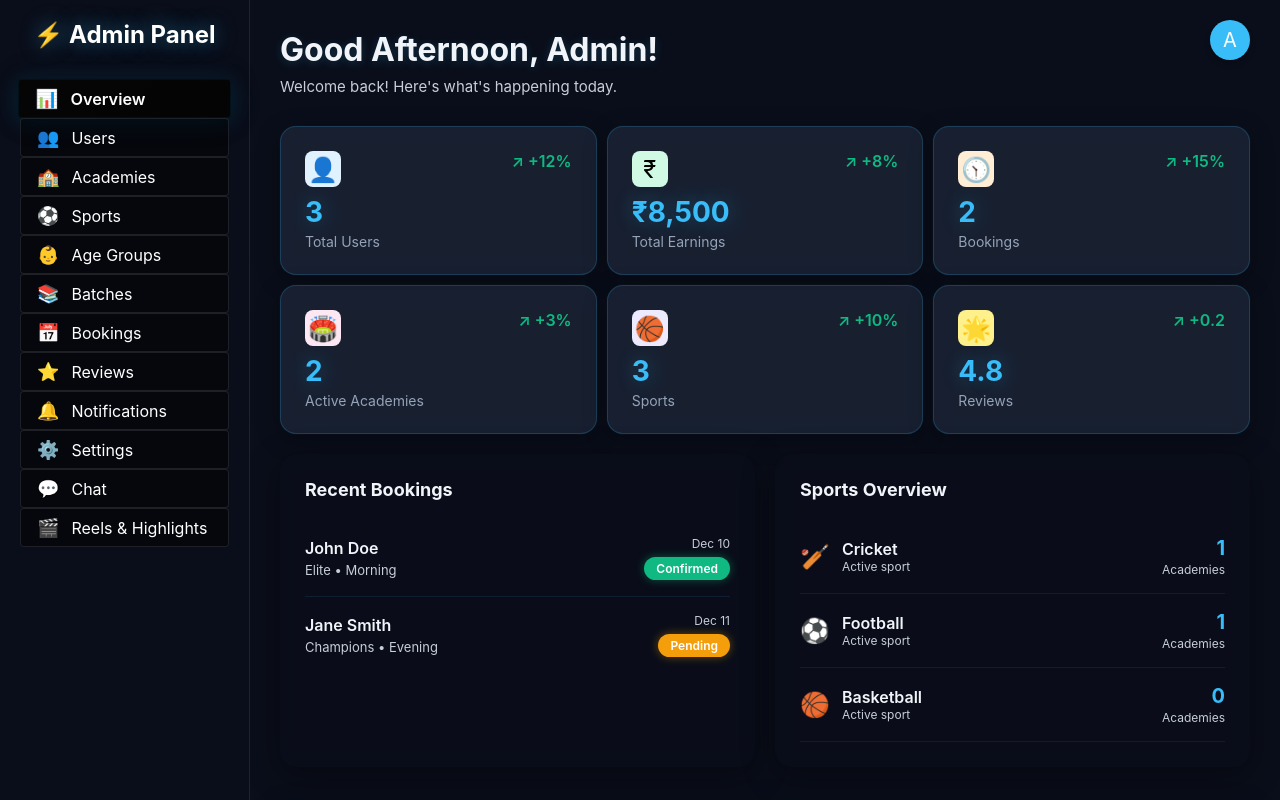
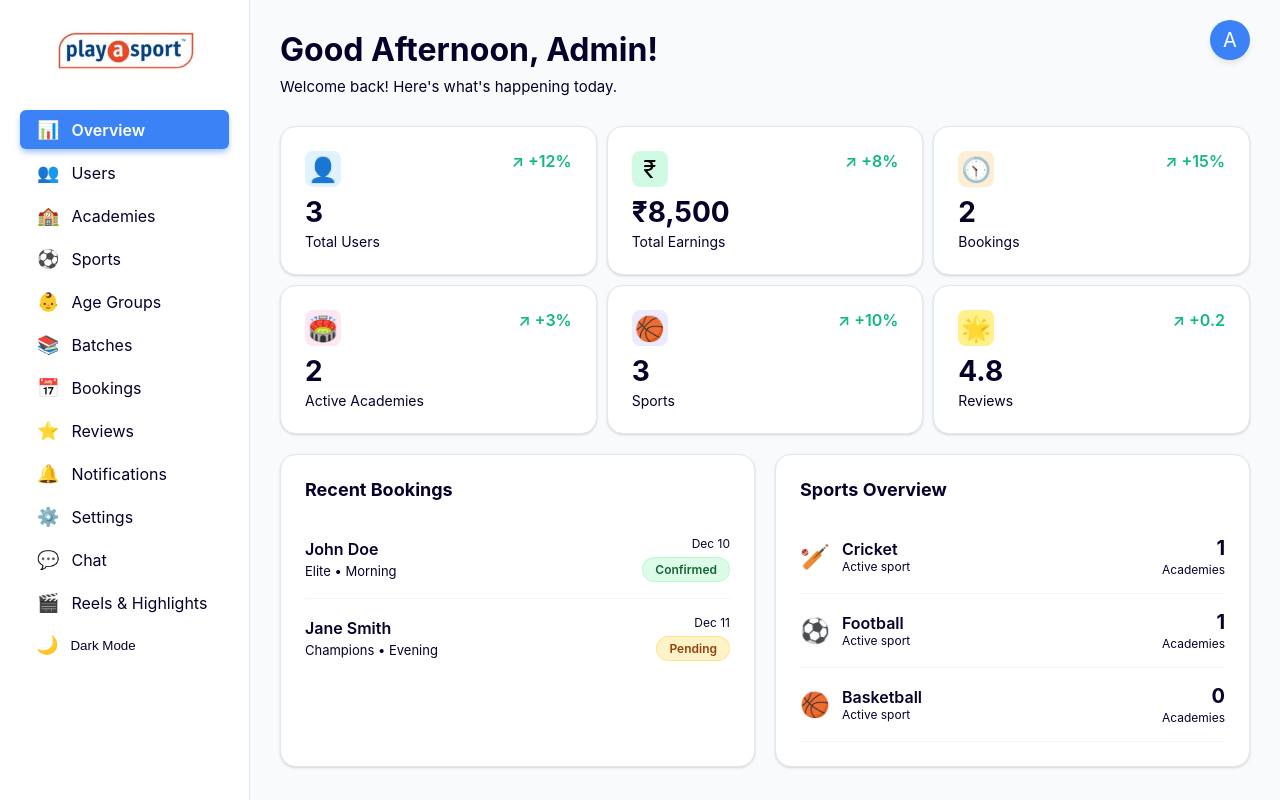
Before and after one commit to sandeepkolay1989/Admin-PAS, a Next.js app: page / in a window 1280 px wide. Shown: the top 800 px of the page. Built offline with nearby package versions, Linux system fonts and the light colour scheme.

Commit message:
theme change

```diff
--- a/src/components/Sidebar.jsx
+++ b/src/components/Sidebar.jsx
@@ -1,6 +1,7 @@
 'use client';
 import React, { useState } from 'react';
 import Link from 'next/link';
+import Image from 'next/image';
 import { usePathname } from 'next/navigation';
 import { useTheme } from '../context/ThemeContext';
 
@@ -26,8 +27,18 @@ export default function Sidebar() {
 
     return (
         <div style={{ ...styles.sidebar, display: 'flex', flexDirection: 'column' }}>
-            <div style={styles.logo}>⚡ Admin Panel</div>
-            <nav style={{ flex: 1 }}>
+            <div style={{ ...styles.logo, display: 'flex', justifyContent: 'center', alignItems: 'center', marginBottom: '30px' }}>
+                <div style={{ position: 'relative', width: '100%', height: '60px' }}>
+                    <Image
+                        src="/logo.jpg"
+                        alt="Play A Sport Logo"
+                        fill
+                        style={{ objectFit: 'contain' }}
+                        priority
+                    />
+                </div>
+            </div>
+            <nav>
                 {menuItems.map(item => {
                     // Check if active. For dashboard '/', exact match. For others, startsWith
                     const isActive = item.path === '/'
@@ -58,9 +69,7 @@ export default function Sidebar() {
                         </Link>
                     )
                 })}
-            </nav>
 
-            <div style={{ paddingTop: '20px', borderTop: `1px solid ${isDarkMode ? 'rgba(255,255,255,0.1)' : 'rgba(0,0,0,0.1)'}` }}>
                 <button
                     onClick={toggleTheme}
                     style={{
@@ -68,17 +77,22 @@ export default function Sidebar() {
                         width: '100%',
                         display: 'flex',
                         alignItems: 'center',
-                        justifyContent: 'center',
-                        gap: '10px',
-                        background: isDarkMode ? 'rgba(255,255,255,0.1)' : 'rgba(255, 255, 255, 0.6)',
+                        gap: '12px',
+                        background: 'transparent',
                         color: styles.sidebar.color,
-                        marginTop: 0
+                        marginTop: '4px', // Standard margin between items
+                        border: 'none',
+                        cursor: 'pointer',
+                        textAlign: 'left',
+                        padding: '8px 16px',
                     }}
+                    onMouseEnter={() => setHoveredItem('theme')}
+                    onMouseLeave={() => setHoveredItem(null)}
                 >
                     <span style={{ fontSize: '18px' }}>{isDarkMode ? '☀️' : '🌙'}</span>
                     <span>{isDarkMode ? 'Light Mode' : 'Dark Mode'}</span>
                 </button>
-            </div>
+            </nav>
         </div>
     );
 }
--- a/src/context/ThemeContext.jsx
+++ b/src/context/ThemeContext.jsx
@@ -6,8 +6,8 @@ import { themes } from '@/lib/styles';
 const ThemeContext = createContext();
 
 export const ThemeProvider = ({ children }) => {
-    // Check localStorage for saved theme, default to 'dark'
-    const [themeMode, setThemeMode] = useState('dark');
+    // Check localStorage for saved theme, default to 'light'
+    const [themeMode, setThemeMode] = useState('light');
     const [mounted, setMounted] = useState(false);
 
     useEffect(() => {
@@ -34,16 +34,16 @@ export const ThemeProvider = ({ children }) => {
     const theme = themes[themeMode];
     const isDarkMode = themeMode === 'dark';
 
-    // To avoid hydration mismatch, we renders the app with the default theme (dark) first.
-    // If the user's preference is light, it will flicker to light after mount.
+    // To avoid hydration mismatch, we renders the app with the default theme (light) first.
+    // If the user's preference is dark, it will flicker to dark after mount.
     // To avoid flicker we could hide it until mounted, but that hurts LCP.
-    // Given this is an admin panel, a small flicker or just defaulting to dark is acceptable.
+    // Given this is an admin panel, a small flicker or just defaulting to light is acceptable.
     // CRITICALLY: We MUST wrap children in ThemeContext.Provider even if not mounted, or if we decide to hide them.
 
     if (!mounted) {
         // Render with default context values to satisfy useTheme hooks in children
         return (
-            <ThemeContext.Provider value={{ theme: themes['dark'], toggleTheme, isDarkMode: true, themeMode: 'dark' }}>
+            <ThemeContext.Provider value={{ theme: themes['light'], toggleTheme, isDarkMode: false, themeMode: 'light' }}>
                 <div style={{ visibility: 'hidden' }}>{children}</div>
             </ThemeContext.Provider>
         );
```
Also changed, not shown: public/logo.jpg (added), src/lib/styles.js.
